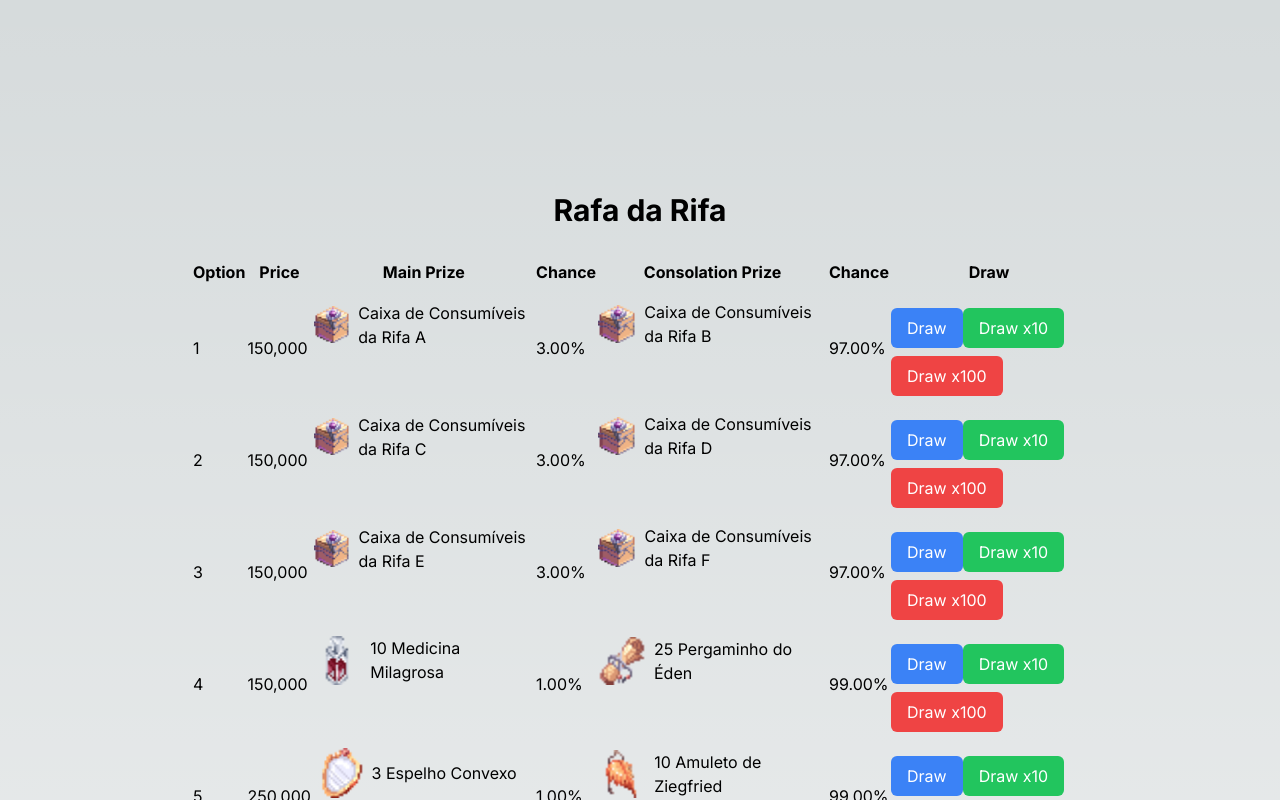
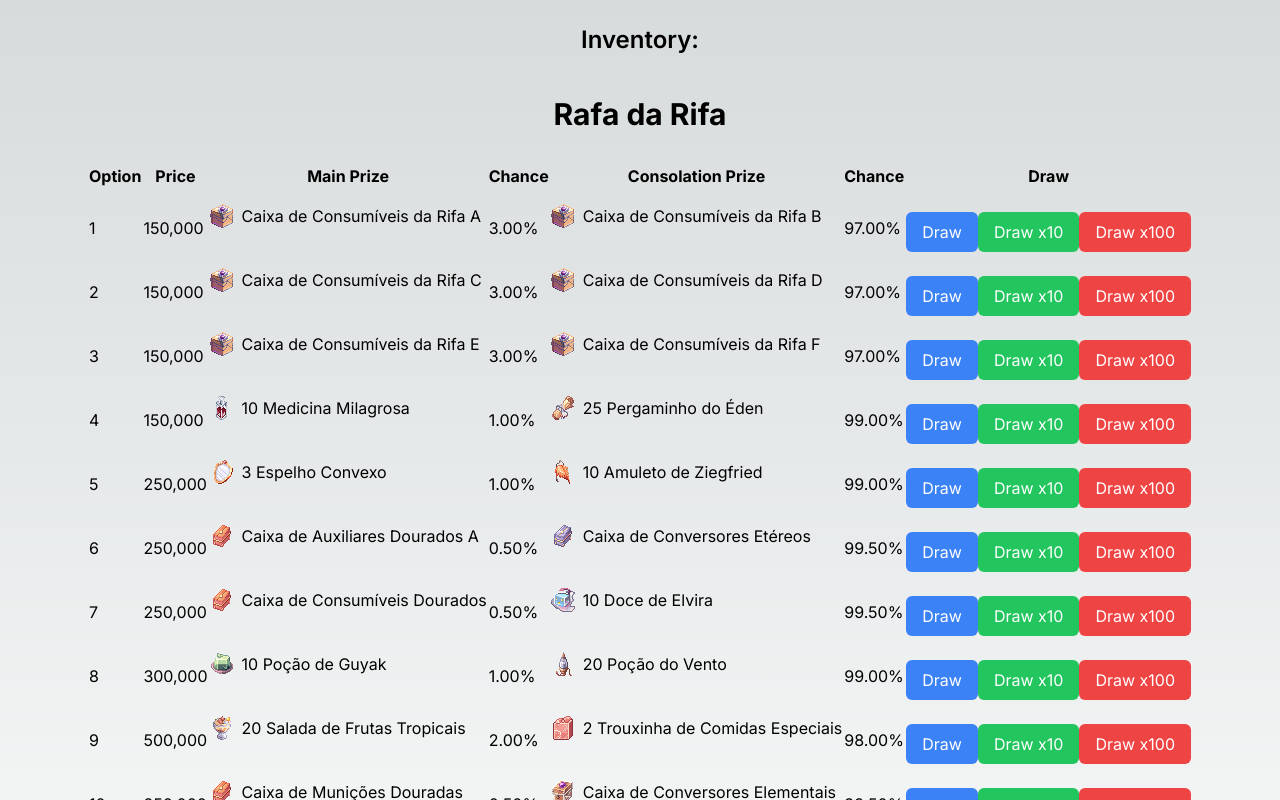
Before and after one commit to raphaelbp12/afktales, a Next.js app: page / in a window 1280 px wide. Shown: the top 800 px of the page. Built offline with nearby package versions, Linux system fonts and the light colour scheme.

Commit message:
feat: confetti effect
Signed-off-by: Raphael Parreira <raphael.parreira@lego.com>

```diff
--- a/app/globals.css
+++ b/app/globals.css
@@ -17,6 +17,7 @@
 }
 
 body {
+  overflow-x: hidden;
   color: rgb(var(--foreground-rgb));
   background: linear-gradient(
       to bottom,
@@ -31,3 +32,27 @@ body {
     text-wrap: balance;
   }
 }
+
+.tooltip {
+  position: relative;
+}
+
+.tooltip .tooltiptext {
+  visibility: hidden;
+  width: 120px;
+  background-color: black;
+  color: #fff;
+  text-align: center;
+  border-radius: 6px;
+  padding: 5px;
+  position: absolute;
+  z-index: 1;
+  bottom: 100%;
+  /* Position the tooltip above the text */
+  left: 50%;
+  margin-left: -60px;
+}
+
+.tooltip:hover .tooltiptext {
+  visibility: visible;
+}
--- a/app/page.tsx
+++ b/app/page.tsx
@@ -4,7 +4,7 @@ import GachaGame from "../components/GachaGame";
 
 export default function Home() {
   return (
-    <main className="flex min-h-screen flex-col items-center justify-between p-24">
+    <main className="flex min-h-screen flex-col items-center justify-between">
       <GachaGame />
     </main>
   );
--- a/components/GachaGame.tsx
+++ b/components/GachaGame.tsx
@@ -5,6 +5,7 @@ import React, { useState } from "react";
 import { options, Option, Prize } from "./prizes";
 import Inventory from "./Inventory";
 import Image from "next/image";
+import Confetti from 'react-confetti';
 
 function drawPrize(option: Option): Prize {
   const random = Math.random();
@@ -14,15 +15,24 @@ function drawPrize(option: Option): Prize {
 export default function GachaGame() {
   const [totalCost, setTotalCost] = useState(0);
   const [inventory, setInventory] = useState<Prize[]>([]);
-  const [selectedOption, setSelectedOption] = useState<Option | null>(null);
+  const [showConfetti, setShowConfetti] = useState(false);
 
   const handleDraw = (option: Option, times: number = 1) => {
     let newInventory: Prize[] = [];
+    let gotRarePrize = false;
     for (let i = 0; i < times; i++) {
-      newInventory.push(drawPrize(option));
+      const drawnPrize = drawPrize(option);
+      newInventory.push(drawnPrize);
+      if (drawnPrize.chance <= 0.1) {
+        gotRarePrize = true;
+      }
     }
     setInventory([...inventory, ...newInventory]);
     setTotalCost(totalCost + option.price * times);
+    if (gotRarePrize) {
+      setShowConfetti(true);
+      setTimeout(() => setShowConfetti(false), 5000); // show confetti for 5 seconds
+    }
   };
 
   const formatNumber = (number: number) => {
@@ -30,7 +40,16 @@ export default function GachaGame() {
   };
 
   return (
-    <div className="flex flex-col items-center justify-center min-h-screen p-24">
+    <div className="flex flex-col items-center justify-center min-h-screen overflow-hidden">
+      {showConfetti && (
+        <div className="fixed inset-0">
+          <Confetti width={window.innerWidth} height={window.innerHeight} />
+        </div>
+      )}
+      <div className="mt-6 mb-6">
+        <h2 className="text-2xl font-semibold">Inventory:</h2>
+        <Inventory inventory={inventory} />
+      </div>
       <h1 className="text-3xl font-bold mb-6">Rafa da Rifa</h1>
       <table className="min-w-full">
         <thead>
@@ -50,12 +69,12 @@ export default function GachaGame() {
               <td className="py-2">{option.id}</td>
               <td className="py-2">{formatNumber(option.price)}</td>
               <td className="py-2 flex items-center">
-                <Image src={option.mainPrize.src} alt={option.mainPrize.name} width={50} height={50} />
+                <Image src={option.mainPrize.src} alt={option.mainPrize.name} width={24} height={24} />
                 <span className="ml-2">{option.mainPrize.name}</span>
               </td>
               <td className="py-2">{(option.mainPrize.chance * 100).toFixed(2)}%</td>
               <td className="py-2 flex items-center">
-                <Image src={option.consolationPrize.src} alt={option.consolationPrize.name} width={50} height={50} />
+                <Image src={option.consolationPrize.src} alt={option.consolationPrize.name} width={24} height={24} />
                 <span className="ml-2">{option.consolationPrize.name}</span>
               </td>
               <td className="py-2">{(option.consolationPrize.chance * 100).toFixed(2)}%</td>
@@ -77,10 +96,6 @@ export default function GachaGame() {
       <div className="mt-6">
         <h2 className="text-2xl font-semibold">Total Cost: {formatNumber(totalCost)}</h2>
       </div>
-      <div className="mt-6">
-        <h2 className="text-2xl font-semibold">Inventory:</h2>
-        <Inventory inventory={inventory} />
-      </div>
     </div>
   );
 }
--- a/components/Inventory.tsx
+++ b/components/Inventory.tsx
@@ -37,11 +37,9 @@ const Inventory: React.FC<InventoryProps> = ({ inventory }) => {
         <Tooltip key={index} title={`${item.prize.name} - Quantity: ${item.quantity}`}>
           <div className="relative flex flex-col items-center">
             <Image src={item.prize.src} alt={item.prize.name} width={50} height={50} />
-            {item.quantity > 1 && (
               <span className="absolute top-0 right-0 px-2 py-1 text-xs font-bold text-white bg-red-600 rounded-full">
                 {item.quantity}
               </span>
-            )}
           </div>
         </Tooltip>
       ))}
--- a/package.json
+++ b/package.json
@@ -14,6 +14,7 @@
     "@mui/material": "^5.15.19",
     "next": "14.2.3",
     "react": "^18",
+    "react-confetti": "^6.1.0",
     "react-dom": "^18"
   },
   "devDependencies": {
```
Also changed, not shown: 1 other file (tests, documents, lock files or other folders).
